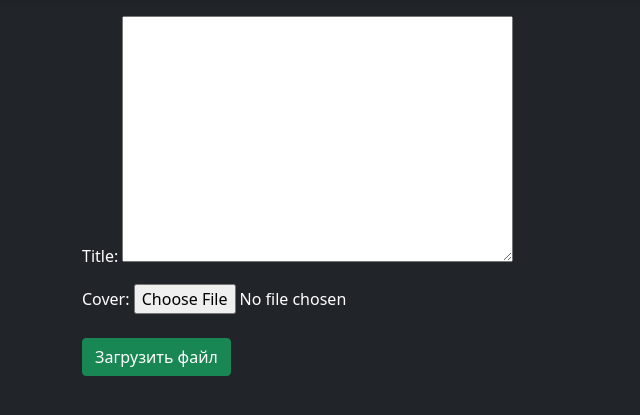
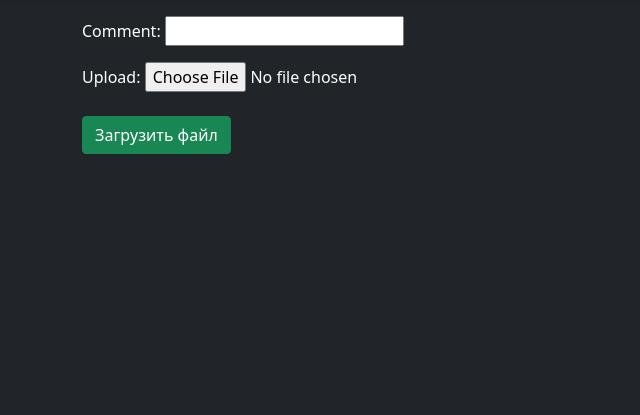
Before and after one commit to TestFileManager/ProjectTestFileManager, a Django app: page /post in a window 1280 px wide. Shown: the part 71-486 px from the top of the page, without its empty margins (0-640 px from the left). Run offline with Django 3.2, Linux system fonts and the light colour scheme.

Commit message:
исправил баг с выгрузкой

```diff
--- a/test_documents/files_manager/forms.py
+++ b/test_documents/files_manager/forms.py
@@ -6,5 +6,5 @@ from .models import Post
 class PostForm(forms.ModelForm):
     class Meta:
         model = Post
-        fields = ["title", "cover"]
+        fields = ["comment", "upload"]
 # ------------------------------------
--- a/test_documents/files_manager/models.py
+++ b/test_documents/files_manager/models.py
@@ -3,8 +3,8 @@ from django.db import models
 # Create your models here.
 # ------ модель для загрузки файлов ----------
 class Post(models.Model):
-    title = models.TextField()
-    cover = models.FileField(upload_to="file_manager_upload/")
+    comment = models.CharField(max_length= 200)
+    upload = models.FileField(upload_to="file_manager_upload/")
 
     def __str__(self):
         return self.title
--- a/test_documents/files_manager/templates/files_manager/post.html
+++ b/test_documents/files_manager/templates/files_manager/post.html
@@ -17,7 +17,7 @@
 
 <form method="post" enctype="multipart/form-data">
     {% csrf_token %}
-    {{ form.as_p }}
+    <div class="mt-2"> {{ form.as_p }} </div>
     <div class="mt-2">
         {{ form.post }}
     </div>
```
